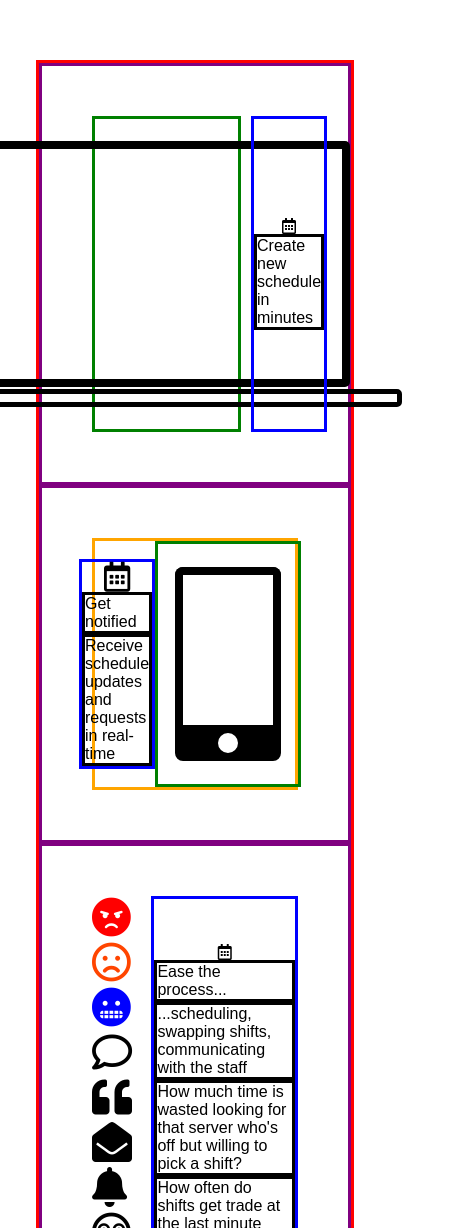
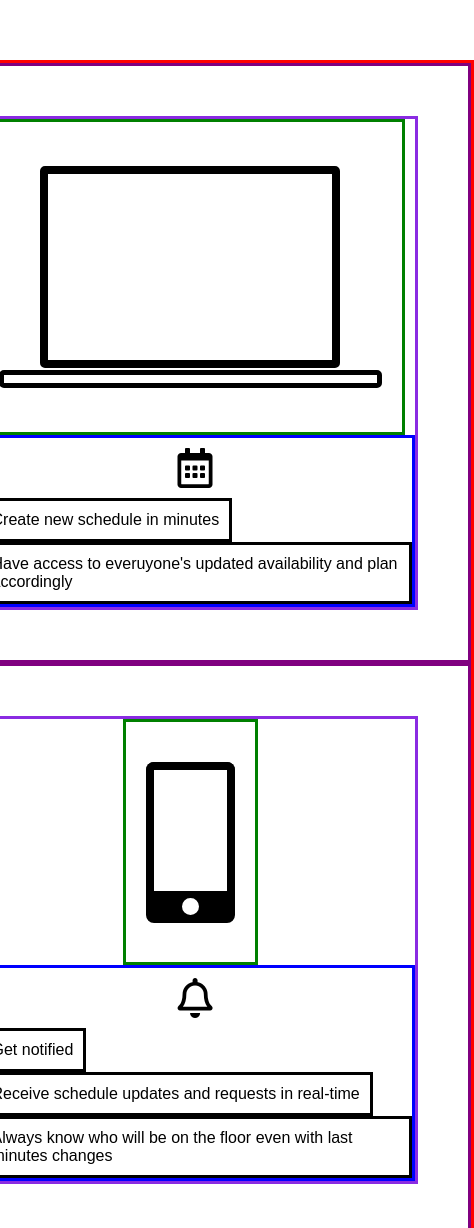
Before and after one commit to yh2n/shift-client, a React (Create React App) app: page / in a window 390 px wide. Shown: the part 340-1568 px from the top of the page, 474 px wide, since content can reach past the window. Built offline with nearby package versions, Linux system fonts and the light colour scheme; no server answers; some icons are missing.

Commit message:
Change icons layout, size and text

```diff
--- a/src/components/LandingPage.css
+++ b/src/components/LandingPage.css
@@ -8,7 +8,7 @@
 .landing_page_animations {
     border: solid red;
     margin-top: 400px;
-    width: 80%;
+    /* width: 80%; */
     max-width: 1200px;
 }
 .intro_container {
@@ -23,19 +23,22 @@
 
 .animations_container {
     display: flex;
-    flex-direction: column;
     border: solid purple;
     padding: 50px;
 }
 
+
 .animations_text {
     border: solid;
+    padding: 10px;
 }
 .laptop_container, .cell-phone_container, .dialogue_container {
     display: flex;
+    width: 100%;
+    border: solid blueviolet;
 }
 
-.laptop, .dialogue_icon1, dialogue_icon2 {
+.laptop, .dialogue_icon1 {
     display: flex;
     flex-direction: column;
     border: solid green;
@@ -48,6 +51,8 @@
 }
 
 .dialogue_icon2  {
+    border: solid green;
+    width: 50%;
     font-size: 40px;
 }
 
@@ -71,7 +76,13 @@
     flex-direction: column;
     border: solid blue;
     justify-content: center;
-    align-items: center;
+    align-items: flex-start;
+}
+
+
+.laptop_instructions > i, .cell-phone_instructions  > i, .last_instructions {
+    align-self: center;
+    margin: 10px;
 }
 
 .cell-phone_container {
@@ -79,7 +90,6 @@
     flex-direction: row-reverse;
     justify-content: center;
     align-items: center;
-    border: solid orange;
 }
 
 .cell-phone {
@@ -190,3 +200,64 @@
         display: none;
     }
 }
+
+
+@media all and (max-width: 1200px) {
+    .landing_page_animations {
+        border: solid red;
+        margin-top: 400px;
+        max-width: 1000px;
+    }
+}
+
+@media all and (max-width: 968px) {
+    .laptop_screen {
+        width: 304px;
+        height: 200px;
+    }
+
+    .laptop_keypboard {
+        width: 399px;
+    }
+}
+
+@media all and (max-width: 864px) {
+    .laptop_screen {
+        width: 284px;
+        height: 186px;
+    }
+
+    .laptop_keypboard {
+        width: 373px;
+    }
+}
+
+@media all and (max-width: 804px) {
+    .laptop_container, .cell-phone_container, .dialogue_container  {
+        flex-direction: column;
+        width: 100%;
+        align-items: center;
+    }
+
+    .laptop, .cell-phone, .dialogue_icon1, .dialogue_icon2 {
+        width: auto;
+    }
+
+
+    .cell-phone_screen {
+        width: 73px;
+        height: 121px
+    }
+
+    .cell-phone_bottom {
+        width: 73px;
+        height: 16px;
+    }
+
+    .cell-phone_home_button {
+        width: 11px;
+        height: 11px;
+        border-radius: 50%;
+    }
+
+}
--- a/src/components/LandingPage.js
+++ b/src/components/LandingPage.js
@@ -29,8 +29,9 @@ export default class LandingPage extends Component {
                                     <div className="laptop_keypboard"></div>
                                 </div>
                                 <div className="laptop_instructions">
-                                    <i className="far fa-calendar-alt"></i>
+                                    <i className="far fa-calendar-alt" style={{'font-size': '40px'}}></i>
                                     <div className="animations_text">Create new schedule in minutes</div>
+                                    <div className="animations_text">Have access to everuyone's updated availability and plan accordingly</div>
                                 </div>
                             </div>
                         </div>
@@ -43,9 +44,10 @@ export default class LandingPage extends Component {
                                     </div>
                                 </div>
                                 <div className="cell-phone_instructions">
-                                    <i className="far fa-calendar-alt" style={{'font-size': '30px'}}></i>
+                                    <i className="far fa-bell" style={{'font-size': '40px'}}></i>
                                     <div className="animations_text">Get notified</div>
                                     <div className="animations_text">Receive schedule updates and requests in real-time</div>
+                                    <div className="animations_text">Always know who will be on the floor even with last minutes changes</div>
                                 </div>
 
                             </div>
@@ -74,12 +76,15 @@ export default class LandingPage extends Component {
                                     <i className="fas fa-at"></i>
                                 </div>
                                 <div className="laptop_instructions">
-                                    <i className="far fa-calendar-alt"></i>
+                                    <div className="last_instructions">
+                                        <i class="far fa-laugh-beam" style={{'font-size': '40px'}}></i>
+                                        <i class="fas fa-sun" style={{'font-size': '40px'}}></i>
+                                    </div>
                                     <div className="animations_text">Ease the process...</div>
                                     <div className="animations_text">...scheduling, swapping shifts, communicating with the staff</div>
-                                    <div className="animations_text">How much time is wasted looking for that server who's off but willing to pick a shift?</div>
-                                    <div className="animations_text">How often do shifts get trade at the last minute with multiple unnecessary phone calls,
-                                        several unread text messages and  lots of headache?</div>
+                                    <div className="animations_text">No more time wasted looking for that server who's off and willing to pick a shift</div>
+                                    <div className="animations_text">4 unnecessary phone calls?
+                                        7 unread text messages? Headaches? Nope</div>
                                 </div>
                             </div>
                         </div>
```
